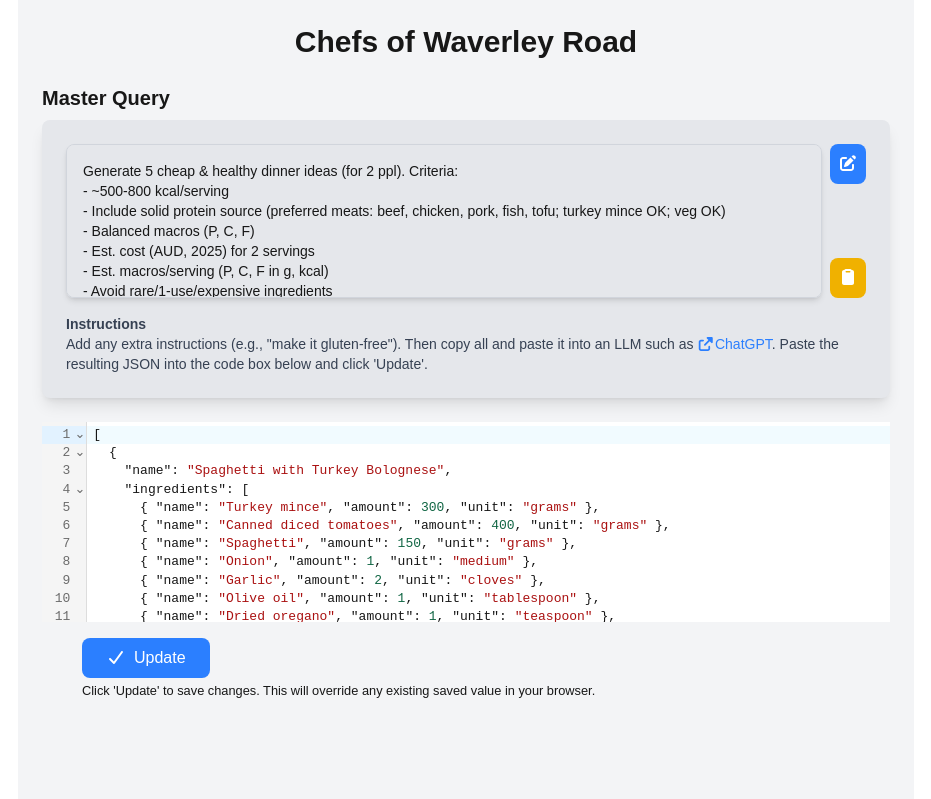
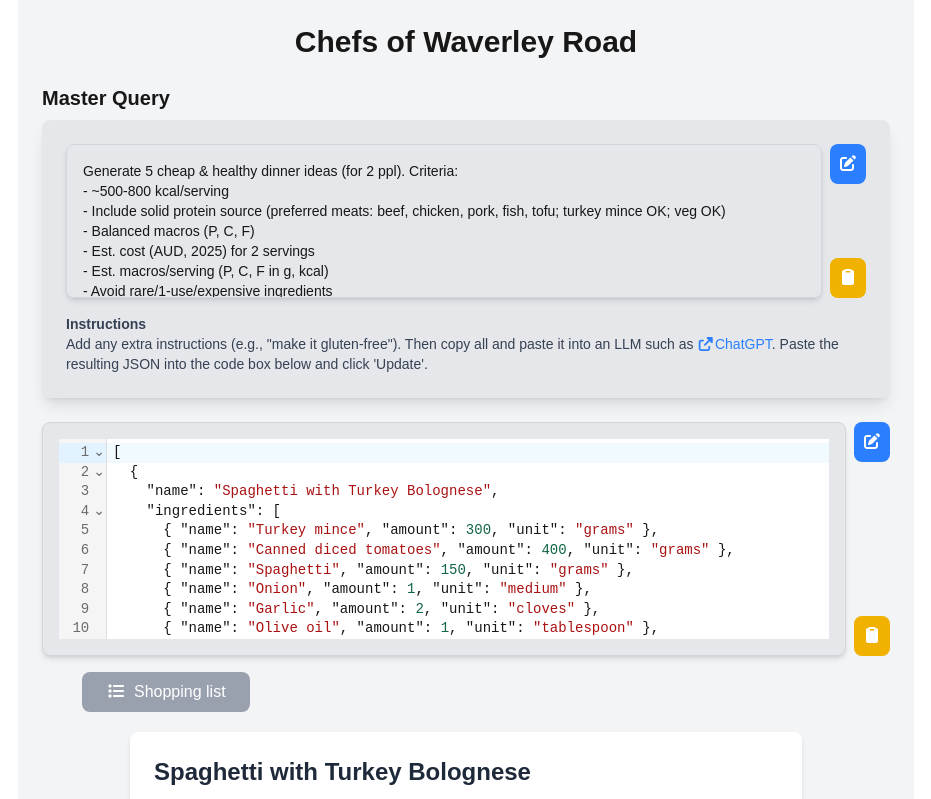
Before and after one commit to trithagoras/WebChef, a Next.js app: page / in a window 1280 px wide. Shown: the top 799 px of the page, without its empty margins (174-1105 px from the left). Built offline with nearby package versions, Linux system fonts and the light colour scheme.

Commit message:
use reusable text block for json block

```diff
--- a/app/components/EditableTextBlock.tsx
+++ b/app/components/EditableTextBlock.tsx
@@ -1,8 +1,9 @@
 'use client'
 import { faCheck, faClipboard, faEdit, faUndo, faX } from "@fortawesome/free-solid-svg-icons";
 import { FontAwesomeIcon } from "@fortawesome/react-fontawesome";
-import { useEffect, useState } from "react";
+import { useCallback, useEffect, useState } from "react";
 import { masterQuery } from "../framework/schema";
+import fakeData from '../framework/fakeData';
 import toast from "react-hot-toast";
 import Skeleton from "react-loading-skeleton";
 import { match } from "ts-pattern";
@@ -10,38 +11,57 @@ import { jsonLanguage } from "@codemirror/lang-json";
 import ReactCodeMirror from "@uiw/react-codemirror";
 
 interface EditableTextBlockProps {
-  localStorageKey: string,
-  mode: 'json' | 'textArea'
+  mode: 'json' | 'textArea',
+  onSave?: (value: string) => void
 }
 
-const EditableTextBlock = ({ localStorageKey, mode }: EditableTextBlockProps) => {
+const EditableTextBlock = ({ mode, onSave }: EditableTextBlockProps) => {
   const [text, setText] = useState('');
   const [init, setInit] = useState(false);
   const [previousText, setPreviousText] = useState('');
   const [textAreaKey, setTextAreaKey] = useState(0);  // only useful in textArea mode
   const [isEditing, setIsEditing] = useState(false);
 
+  const defaultText = match(mode)
+    .with('json', () => fakeData)
+    .with('textArea', () => masterQuery)
+    .exhaustive();
+
+  const localStorageKey = match(mode)
+    .with('json', () => 'recipesJson')
+    .with('textArea', () => 'queryText')
+    .exhaustive();
+
   useEffect(() => {
     if (typeof window !== 'undefined') {
-            setText(window.localStorage.getItem(localStorageKey) ?? masterQuery);
-            setPreviousText(text);
+      const s = window.localStorage.getItem(localStorageKey) ?? defaultText;
+      setText(s);
+      setPreviousText(s);
       setInit(true);
     }
-    }, [localStorageKey, text]);
+    // eslint-disable-next-line react-hooks/exhaustive-deps
+  }, []);
 
   const handleCopy = () => {
     navigator.clipboard.writeText(text);
-        toast.success("Query copied");
+    toast.success("Copied");
   };
 
   const saveEdit = () => {
+    match(mode)
+      .with('json', () => saveJson())
+      .otherwise(() => {
         setPreviousText(text);
         localStorage.setItem(localStorageKey, text);
         setIsEditing(false);
+      });
+    if (onSave) {
+      onSave(text);
     }
+  };
 
   const reset = () => {
-        setText(masterQuery);
+    setText(defaultText);
     setTextAreaKey(textAreaKey + 1);    // re-render
   };
 
@@ -54,6 +74,24 @@ const EditableTextBlock = ({ localStorageKey, mode }: EditableTextBlockProps) =>
     setTextAreaKey(textAreaKey + 1);    // re-render
     setIsEditing(false);
   }
+
+  const saveJson = useCallback(() => {
+    if (mode !== 'json') {
+      return;
+    }
+    try {
+      JSON.parse(text);
+      setPreviousText(text);
+      localStorage.setItem(localStorageKey, text);
+      setIsEditing(false);
+    } catch (e) {
+      console.log(e);
+      toast.error(<div>
+        <p>JSON is not formatted correctly.</p>
+        {e as SyntaxError ? <p>{(e as SyntaxError).message}</p> : ""}
+      </div>);
+    }
+  }, [localStorageKey, mode, text]);
 
   if (!init) {
     return <Skeleton count={6} />
@@ -78,7 +116,7 @@ const EditableTextBlock = ({ localStorageKey, mode }: EditableTextBlockProps) =>
     <button
       onClick={reset}
       className="bg-gray-400 text-white p-2 rounded-lg hover:bg-gray-500 transition-all duration-300 disabled:bg-gray-300"
-            disabled={text === masterQuery}
+      disabled={text === defaultText}
     >
       <FontAwesomeIcon icon={faUndo} />
     </button>
@@ -98,7 +136,7 @@ const EditableTextBlock = ({ localStorageKey, mode }: EditableTextBlockProps) =>
 
   const editor = match(mode)
     .with('textArea', () => <textarea
-            key={textAreaKey}
+      key={`text-area-${textAreaKey}`}
       className="w-full p-4 bg-white read-only:bg-gray-200 text-sm border border-gray-300 rounded-lg shadow-md resize-none focus:ring-2 focus:ring-blue-500 focus:outline-none"
       defaultValue={text}
       onChange={e => setText(e.target.value)}
@@ -106,10 +144,13 @@ const EditableTextBlock = ({ localStorageKey, mode }: EditableTextBlockProps) =>
       rows={6}
     />)
     .with('json', () => <ReactCodeMirror
+      key={`json-area-${textAreaKey}`}
       value={text}
       height="200px"
       onChange={setText}
       extensions={[jsonLanguage.extension]}
+      readOnly={!isEditing}
+      className={`w-full p-4 bg-white read-only:bg-gray-200 text-sm border border-gray-300 rounded-lg shadow-md resize-none focus:ring-2 focus:ring-blue-500 focus:outline-none ${isEditing ? '' : 'readOnly'}`}
     />)
     .exhaustive();
 
--- a/app/components/RecipeList.tsx
+++ b/app/components/RecipeList.tsx
@@ -1,53 +1,37 @@
 "use client"
 
 import { useState, useCallback, useEffect } from "react";
-import toast from "react-hot-toast";
 import { Recipe } from "../framework/schema";
-import fakeData from "../framework/fakeData";
-import { jsonLanguage } from "@codemirror/lang-json";
-import ReactCodeMirror from "@uiw/react-codemirror";
 import RecipeCard from "./RecipeCard";
 import ShoppingListModal from "./ShoppingListModal";
 import { FontAwesomeIcon } from "@fortawesome/react-fontawesome";
-import { faCheck, faList } from "@fortawesome/free-solid-svg-icons";
-
-const localStorageKey = 'recipesJson';
+import { faList } from "@fortawesome/free-solid-svg-icons";
+import EditableTextBlock from "./EditableTextBlock";
+import fakeData from "../framework/fakeData";
+import Skeleton from "react-loading-skeleton";
 
 const RecipeList = () => {
-    const [json, setJson] = useState<string>(() => {
-      if (typeof window !== "undefined") {
-        const data = localStorage.getItem(localStorageKey);
-        return data ?? fakeData;
-      }
-      return fakeData;
-    });
   const [recipes, setRecipes] = useState<Recipe[]>([]);
   const [showShoppingListModal, setShowShoppingListModal] = useState(false);
-    const [shoppingList, setShoppingList] = useState<{
-        name: string;
-        amount: {
-            amount: number;
-            unit: string;
-        }[];
-    }[]>();
-    const [isDirty, setIsDirty] = useState(false);
+  const [shoppingList, setShoppingList] = useState<
+    { name: string; amount: { amount: number; unit: string }[] }[]
+  >([]);
+  const [init, setInit] = useState(false);
 
-    const makeShoppingList = useCallback(() => {
+  const makeShoppingList = useCallback((recipes: Recipe[]) => {
     const getAmounts = (name: string) => {
-        const amounts: { amount: number, unit: string }[] = [];
+      const amounts: { amount: number; unit: string }[] = [];
 
-        const ingredients = recipes.flatMap(r => r.ingredients.filter(i => i.name === name));
+      const ingredients = recipes.flatMap(r =>
+        r.ingredients.filter(i => i.name === name)
+      );
 
       ingredients.forEach(i => {
         const existing = amounts.find(a => a.unit === i.unit);
-
         if (existing) {
           existing.amount += i.amount;
         } else {
-            amounts.push({
-              amount: i.amount,
-              unit: i.unit
-            });
+          amounts.push({ amount: i.amount, unit: i.unit });
         }
       });
 
@@ -55,70 +39,73 @@ const RecipeList = () => {
     };
 
     const distinctIngredientNames = [
-        ...new Set(recipes.flatMap(r => r.ingredients.map(i => i.name)))
+      ...new Set(recipes.flatMap(r => r.ingredients.map(i => i.name))),
     ];
 
-      setShoppingList(distinctIngredientNames.map(n => ({
+    return distinctIngredientNames.map(n => ({
       name: n,
-        amount: getAmounts(n)
-      })));
-    }, [recipes]);
+      amount: getAmounts(n),
+    }));
+  }, []);
 
-    const updateRecipes = useCallback(() => {
-        try {
-            setRecipes(JSON.parse(json));
-            setIsDirty(false);
-            localStorage.setItem(localStorageKey, json);
-        } catch (e) {
-            console.log(e);
-            toast.error(<div>
-            <p>JSON is not formatted correctly.</p>
-            {e as SyntaxError ? <p>{(e as SyntaxError).message}</p> : ""}
-            </div>);
-        }
-    }, [json]);
+  const onSaveJson = useCallback((value: string) => {
+    setRecipes(JSON.parse(value));
+  }, []);
 
   useEffect(() => {
-      makeShoppingList();
+    if (typeof window !== "undefined") {
+      setInit(true);
+      const value = localStorage.getItem("recipesJson") ?? fakeData;
+      setRecipes(JSON.parse(value));
+    }
+  }, []);
+
+  useEffect(() => {
+    if (recipes.length > 0) {
+      setShoppingList(makeShoppingList(recipes));
+    } else {
+      setShoppingList([]);
+    }
   }, [recipes, makeShoppingList]);
 
-    const updateJson = (text: string) => {
-      setJson(text);
-      setIsDirty(true);
-    };
+  if (!init) {
+    return <Skeleton count={10} />;
+  }
 
-    const showShoppingListButton = !isDirty && shoppingList && shoppingList.length > 0;
+  const showShoppingListButton = shoppingList.length > 0;
 
-    return <div>
-        <ReactCodeMirror
-            value={json}
-            height="200px"
-            onChange={updateJson}
-            extensions={[jsonLanguage.extension]}
-          />
+  return (
+    <div>
+      <EditableTextBlock mode="json" onSave={onSaveJson} />
       <div className="flex flex-row ml-10">
+        {showShoppingListButton && (
           <button
-              onClick={updateRecipes}
-              className="mt-4 mr-3 bg-blue-500 text-white px-6 py-2 rounded-lg hover:bg-blue-600 transition-all duration-300"
-            >
-              <FontAwesomeIcon icon={faCheck} className="mr-2" />
-              Update
-            </button>
-            {showShoppingListButton && <button
             onClick={() => setShowShoppingListModal(true)}
             className="mt-4 bg-gray-400 text-white px-6 py-2 rounded-lg hover:bg-gray-500 transition-all duration-300"
           >
             <FontAwesomeIcon icon={faList} className="mr-2" />
             Shopping list
-            </button>}
+          </button>
+        )}
       </div>
-          {showShoppingListButton
-          ? <>
-            <ShoppingListModal showModal={showShoppingListModal} setShowModal={setShowShoppingListModal} shoppingList={shoppingList} />
-            {recipes.map(r => <RecipeCard key={r.name} recipe={r} />)}
+      {showShoppingListButton ? (
+        <>
+          <ShoppingListModal
+            showModal={showShoppingListModal}
+            setShowModal={setShowShoppingListModal}
+            shoppingList={shoppingList}
+          />
+          {recipes.map(r => (
+            <RecipeCard key={r.name} recipe={r} />
+          ))}
         </>
-          : <small className="ml-10">Click &apos;Update&apos; to save changes. This will override any existing saved value in your browser.</small>}
+      ) : (
+        <small className="ml-10">
+          There are no recipes with valid ingredients.
+        </small>
+      )}
     </div>
+  );
 };
 
 export default RecipeList;
--- a/app/framework/schema.ts
+++ b/app/framework/schema.ts
@@ -12,6 +12,14 @@ export interface Recipe {
     fat: number,
     calories: number,
     steps: string[]
+}
+
+export interface ShoppingListItem {
+  name: string,
+  amount: {
+    amount: number,
+    unit: string
+  }
 }
 
 export const masterQuery = `Generate 5 cheap & healthy dinner ideas (for 2 ppl). Criteria:
--- a/app/page.tsx
+++ b/app/page.tsx
@@ -10,7 +10,7 @@ export default function Home() {
       <div className="mb-6">
         <h2 className="text-xl font-semibold mb-2">Master Query</h2>
         <div className="bg-gray-200 p-6 rounded-lg shadow-lg">
-          <EditableTextBlock localStorageKey='queryText' mode="textArea" />
+          <EditableTextBlock mode="textArea" />
           <div className="mt-4 text-sm text-gray-700">
             <strong>Instructions</strong>
             <p>
```
Lines whose indentation alone changed are shown as unchanged.
